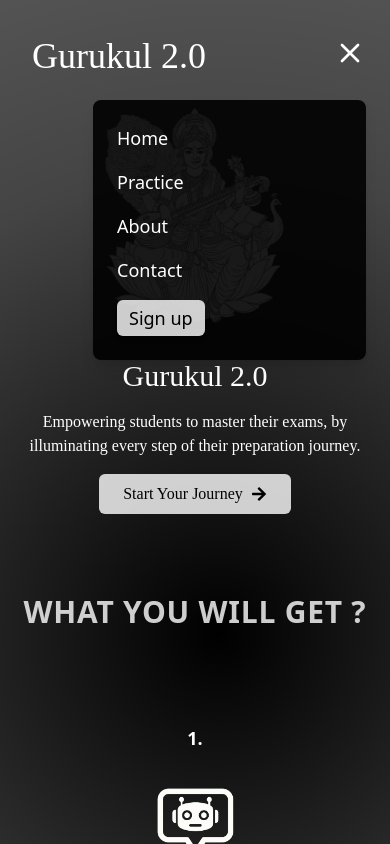
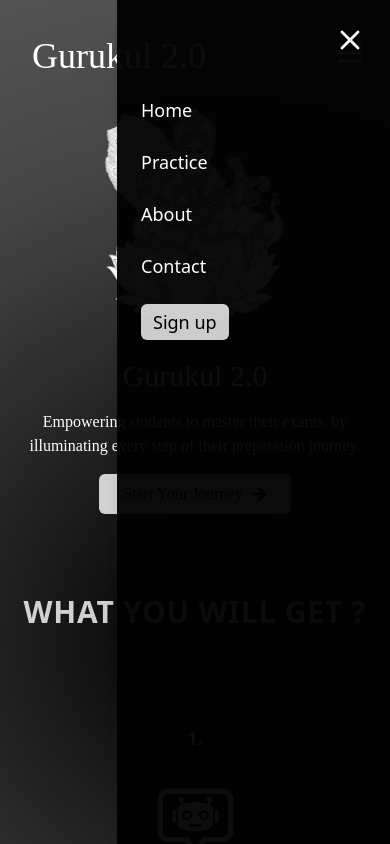
Before and after one commit to aaneesa/Gurukul-2.0, a Next.js app: page / in a window 390 px wide. Both pictures are taken after a click on the button 350 px from the left and 53 px from the top of the page. Shown: the top 844 px of the page. Built offline with nearby package versions, Linux system fonts and the light colour scheme.

Commit message:
fixing navbar for mobile screens

```diff
--- a/app/components/Navbar.jsx
+++ b/app/components/Navbar.jsx
@@ -2,6 +2,7 @@
 import Link from "next/link";
 import React, { useState } from "react";
 import { Menu, X } from "lucide-react";
+import { motion, AnimatePresence } from "framer-motion";
 
 const Navbar = () => {
   const [isOpen, setIsOpen] = useState(false);
@@ -15,80 +16,83 @@ const Navbar = () => {
         </h1>
       </Link>
 
-      {/* Tablet + Laptop Menu (always visible from md and up) */}
+      {/* Tablet + Laptop Menu */}
       <div className="hidden md:flex items-center gap-5 mt-4 mr-8 text-xl">
-        <Link
-          href="/"
-          className="relative after:content-[''] after:block after:w-0 after:h-[2px] after:bg-white after:transition-all after:duration-300 after:ease-in-out hover:after:w-full"
-        >
-          Home
-        </Link>
-
-        <Link
-          href="/practice"
-          className="relative after:content-[''] after:block after:w-0 after:h-[2px] after:bg-white after:transition-all after:duration-300 after:ease-in-out hover:after:w-full"
-        >
-          Practice
-        </Link>
-
-        <Link
-          href="/about"
-          className="relative after:content-[''] after:block after:w-0 after:h-[2px] after:bg-white after:transition-all after:duration-300 after:ease-in-out hover:after:w-full"
-        >
-          About
-        </Link>
-
-        <Link
-          href="/contact"
-          className="relative after:content-[''] after:block after:w-0 after:h-[2px] after:bg-white after:transition-all after:duration-300 after:ease-in-out hover:after:w-full"
-        >
-          Contact
-        </Link>
-
+        <Link href="/" className="nav-link">Home</Link>
+        <Link href="/practice" className="nav-link">Practice</Link>
+        <Link href="/about" className="nav-link">About</Link>
+        <Link href="/contact" className="nav-link">Contact</Link>
         <Link href="/auth">
-          <button
-            className="bg-white/80 px-3 py-1 text-black rounded-md cursor-pointer shadow-md
-                   transition-colors duration-300 ease-in-out
-                   hover:bg-black hover:text-white"
-          >
-            Sign up
-          </button>
+          <button className="btn-signup">Sign up</button>
         </Link>
       </div>
 
-      {/* Mobile Hamburger (only < md) */}
+      {/* Mobile Hamburger */}
       <div className="md:hidden mr-6 mt-4">
-        <button onClick={() => setIsOpen(!isOpen)}>
-          {isOpen ? <X size={32} /> : <Menu size={32} />}
+        <button onClick={() => setIsOpen(true)}>
+          <Menu size={32} />
         </button>
       </div>
 
-      {/* Mobile Menu */}
-      {isOpen && (
-        <div className="absolute top-20 right-6 bg-black/90 rounded-lg shadow-lg flex flex-col items-start p-6 gap-4 text-lg md:hidden z-50 w-[70%]">
-          <Link href="/" onClick={() => setIsOpen(false)}>
-            Home
-          </Link>
-          <Link href="/practice" onClick={() => setIsOpen(false)}>
-            Practice
-          </Link>
-          <Link href="/about" onClick={() => setIsOpen(false)}>
-            About
-          </Link>
-          <Link href="/contact" onClick={() => setIsOpen(false)}>
-            Contact
-          </Link>
-          <Link href="/auth" onClick={() => setIsOpen(false)}>
+      {/* Mobile Menu with slide-in animation */}
+      <AnimatePresence>
+        {isOpen && (
+          <motion.div
+            key="mobile-menu"
+            initial={{ x: "100%" }}
+            animate={{ x: 0 }}
+            exit={{ x: "100%" }}
+            transition={{ type: "spring", stiffness: 80, damping: 20 }}
+            className="fixed top-0 right-0 h-full w-[70%] bg-black/95 shadow-lg flex flex-col p-6 gap-6 text-lg md:hidden z-50"
+          >
+            {/* Cross Button inside drawer */}
             <button
-              className="bg-white/80 px-3 py-1 text-black rounded-md cursor-pointer shadow-md
-                     transition-colors duration-300 ease-in-out
-                     hover:bg-black hover:text-white"
+              className="self-end mb-4"
+              onClick={() => setIsOpen(false)}
             >
-              Sign up
+              <X size={32} />
             </button>
-          </Link>
-        </div>
-      )}
+
+            {/* Nav Links */}
+            <Link href="/" onClick={() => setIsOpen(false)}>Home</Link>
+            <Link href="/practice" onClick={() => setIsOpen(false)}>Practice</Link>
+            <Link href="/about" onClick={() => setIsOpen(false)}>About</Link>
+            <Link href="/contact" onClick={() => setIsOpen(false)}>Contact</Link>
+            <Link href="/auth" onClick={() => setIsOpen(false)}>
+              <button className="btn-signup">Sign up</button>
+            </Link>
+          </motion.div>
+        )}
+      </AnimatePresence>
+
+      <style jsx>{`
+        .nav-link {
+          position: relative;
+        }
+        .nav-link::after {
+          content: "";
+          display: block;
+          width: 0;
+          height: 2px;
+          background: white;
+          transition: width 0.3s ease-in-out;
+        }
+        .nav-link:hover::after {
+          width: 100%;
+        }
+        .btn-signup {
+          background: rgba(255, 255, 255, 0.8);
+          padding: 0.25rem 0.75rem;
+          border-radius: 0.375rem;
+          color: black;
+          font-weight: 500;
+          transition: all 0.3s ease-in-out;
+        }
+        .btn-signup:hover {
+          background: black;
+          color: white;
+        }
+      `}</style>
     </nav>
   );
 };
```
Also changed, not shown: app/practice/page.js (line endings or trailing spaces).
